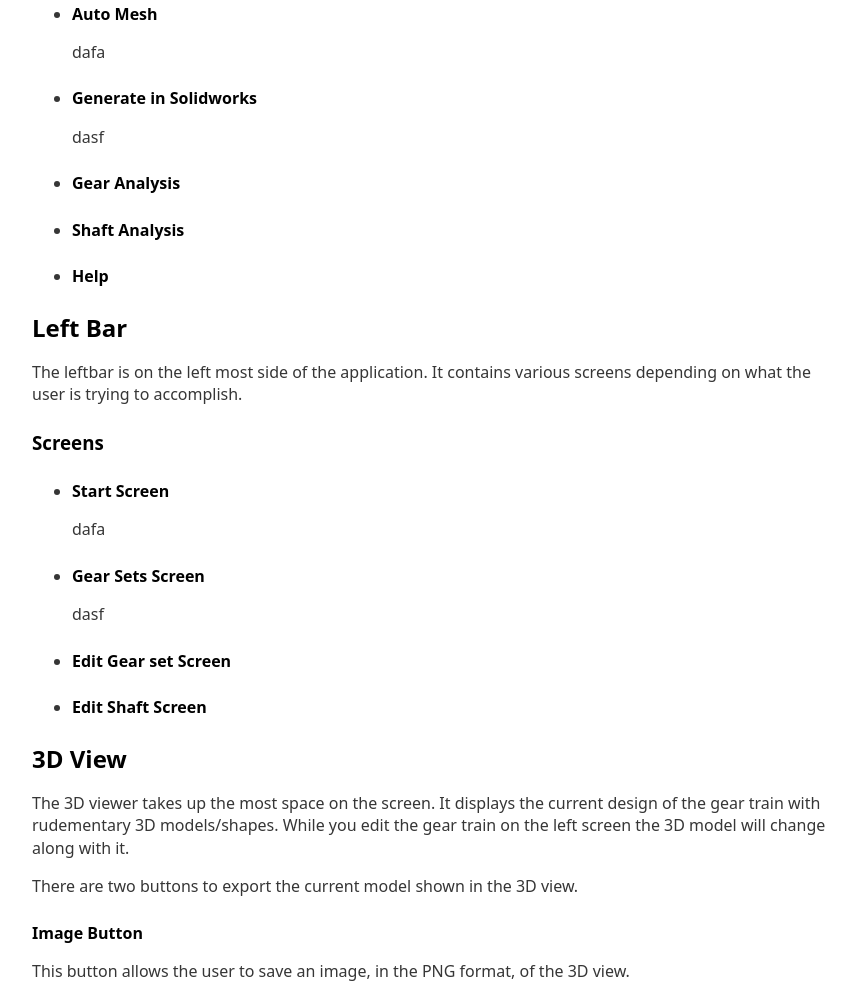
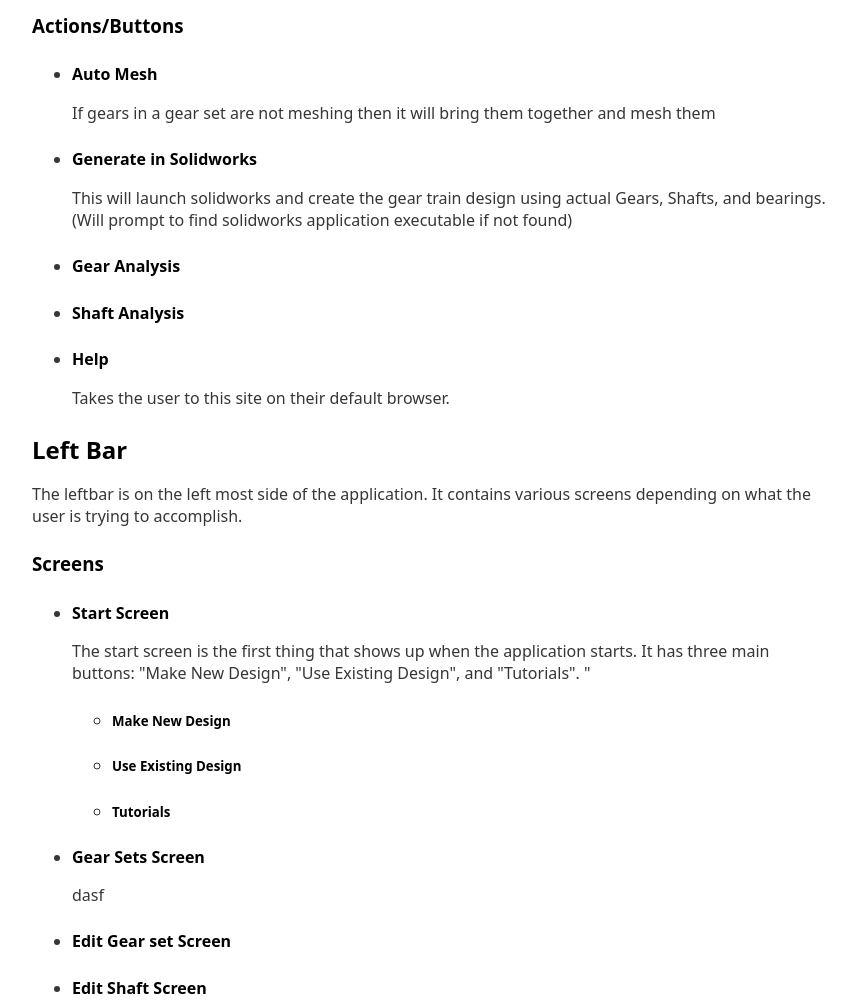
Before and after one commit to alancuriel/GearTrainWebsite, a plain HTML site: page index.html in a window 1280 px wide. Shown: the part 1153-2155 px from the top of the page, without its empty margins (208-1064 px from the left). Drawn offline with nearby package versions, Linux system fonts and the light colour scheme.

Commit message:
Add file dropdown content

```diff
--- a/index.html
+++ b/index.html
@@ -36,16 +36,17 @@
     <ul>
         <li>
             <h4>Open</h4>
-            <p>dafa</p>
+            <p>Allows the user to open an existing gear train design. (json format)</p>
         </li>
 
         <li>
             <h4>Save</h4>
-            <p>dasf</p>
+            <p>Allows to save the gear train currently being worked on if any. (json format) </p>
         </li>
 
         <li>
             <h4>Exit</h4>
+            <p>Closes the application and prompts the user if they want to save their gear train design before closing.</p>
         </li>
     </ul>
 
@@ -74,13 +75,13 @@
     <ul>
         <li>
             <h4>Auto Mesh</h4>
-            <p>dafa</p>
+            <p>If gears in a gear set are not meshing then it will bring them together and mesh them </p>
         </li>
 
 
         <li>
             <h4>Generate in Solidworks</h4>
-            <p>dasf</p>
+            <p>This will launch solidworks and create the gear train design using actual Gears, Shafts, and bearings. (Will prompt to find solidworks application executable if not found) </p>
         </li>
 
         <li>
@@ -93,6 +94,7 @@
 
         <li>
             <h4>Help</h4>
+            <p>Takes the user to this site on their default browser.</p>
         </li>
     </ul>
 
@@ -105,7 +107,18 @@
     <ul>
         <li>
             <h4>Start Screen</h4>
-            <p>dafa</p>
+            <p>The start screen is the first thing that shows up when the application starts. It has three main buttons: "Make New Design", "Use Existing Design", and "Tutorials". "</p>
+            <ul>
+                <li>
+                    <h5>Make New Design</h5>
+                </li>
+                <li>
+                    <h5>Use Existing Design</h5>
+                </li>
+                <li>
+                    <h5>Tutorials</h5>
+                </li>
+            </ul>
         </li>
 
 
```
